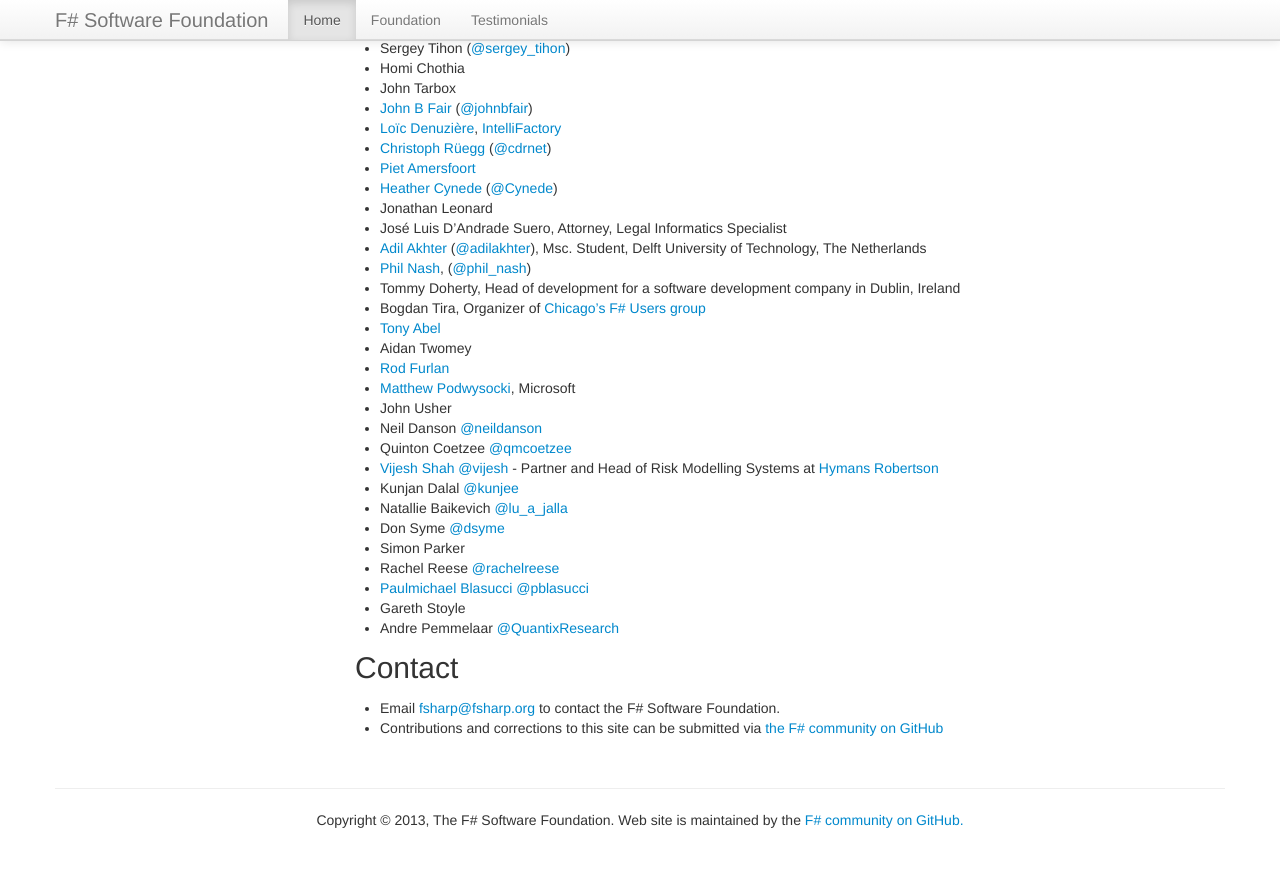
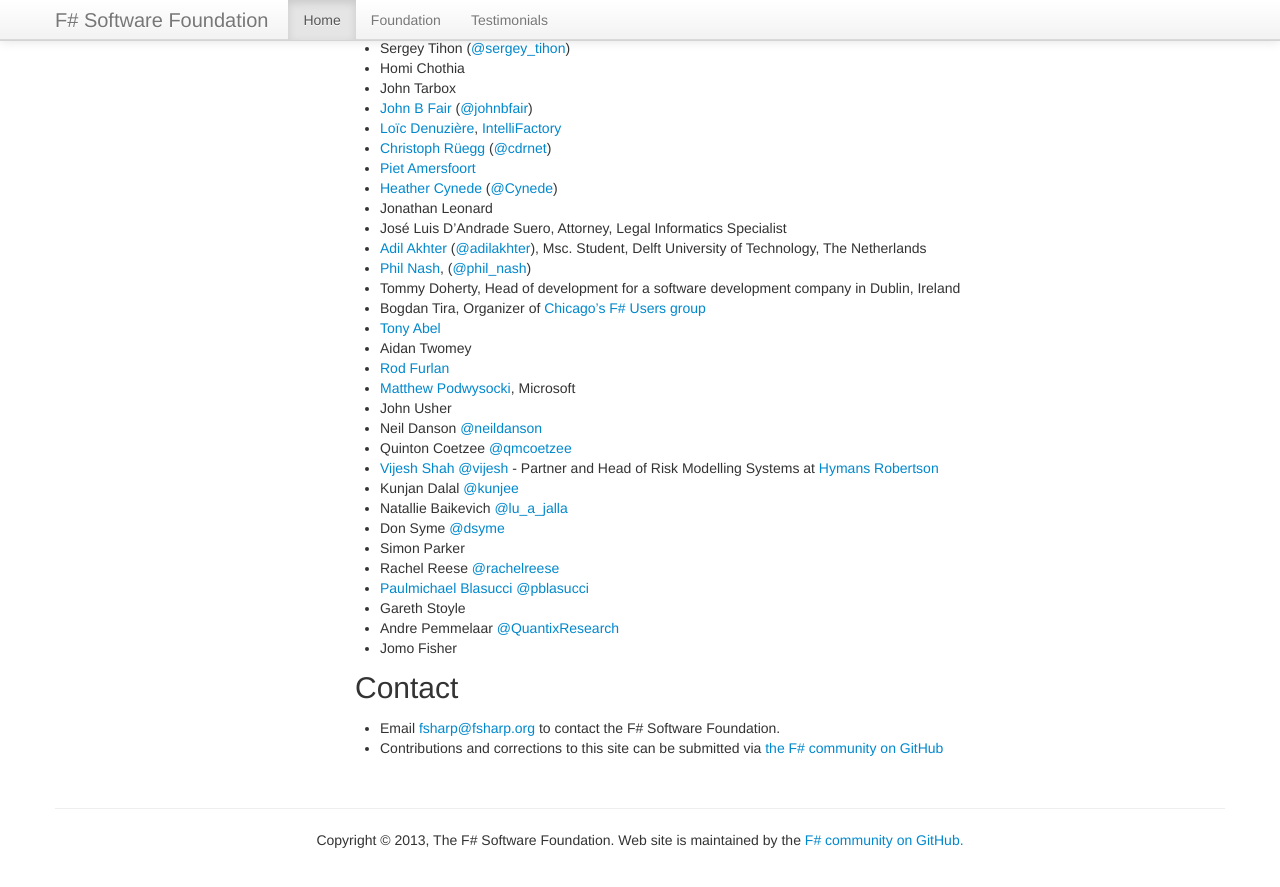
Before and after one commit to fsharp/fsharp.org, a Jekyll site: the page built from foundation.md, in a window 1280 px wide and 900 px high, scrolled down 2904 px. Shown: the top 887 px of the window. Built offline with Jekyll 4.4.1, drawn with Linux system fonts in a browser that asks for light colours; nearby versions of some CDN libraries; some web fonts are replaced; comment, search, counter and statistics services are not loaded.

Commit message:
added Jomo Fisher

```diff
--- a/foundation.md
+++ b/foundation.md
@@ -145,6 +145,7 @@ See the current [list of affiliated technical groups](/technical-groups) and [us
  * [Paulmichael Blasucci](http://pblasucci.wordpress.com) [@pblasucci](https://twitter.com/pblasucci)
  * Gareth Stoyle
  * Andre Pemmelaar [@QuantixResearch](http://twitter.com/QuantixResearch)
+ * Jomo Fisher
 
 ## Contact
 
```
